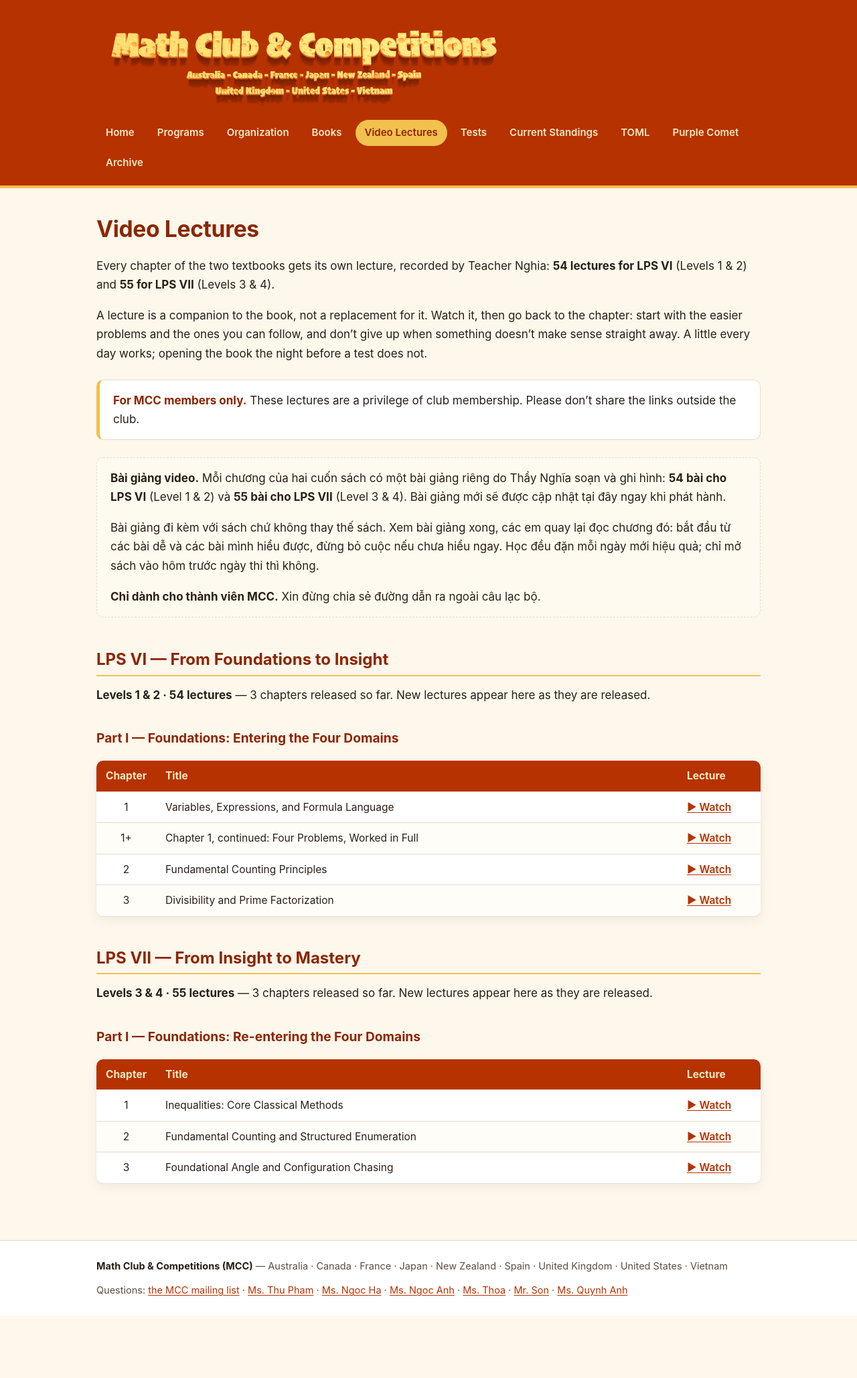
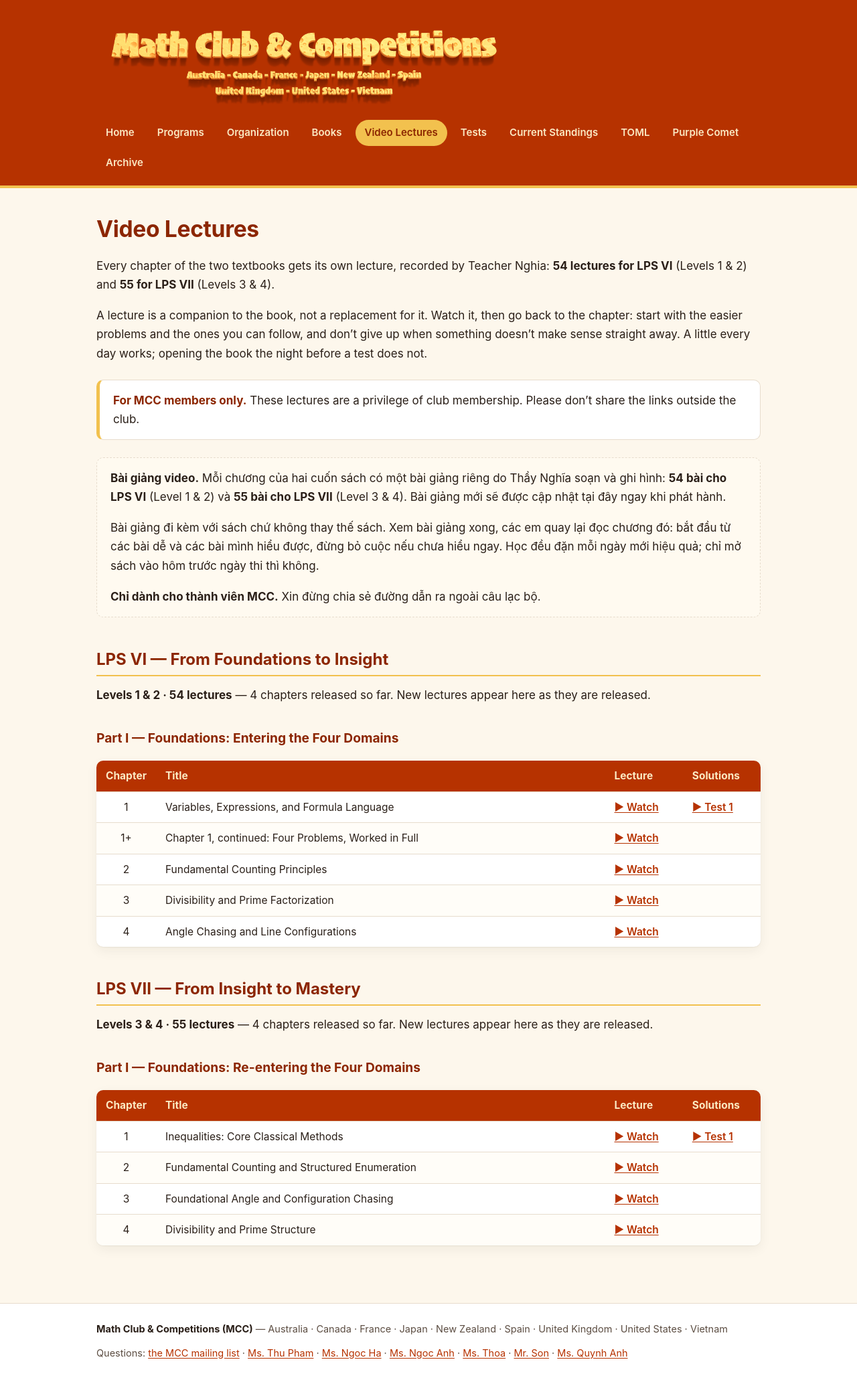
Before and after one commit to nghia71/nghia71.github.io, a Jekyll site: the page built from video-lectures.md, in a window 1280 px wide. Shown: the whole page at 67% size. Built offline with Jekyll 4.4.1, drawn with Linux system fonts in a browser that asks for light colours; before the commit the page ends 1965 px from its top, so only the background shows below that.

Commit message:
Video lectures: Chapter 4 for both books; Solutions column with Ch 1 Test 1 solution videos
Co-Authored-By: Claude Opus 5.5 <noreply@anthropic.com>
Claude-Session: https://claude.ai/code/session_016Mkh1cjqT6NrJfpU6JhrRQ

```diff
--- a/video-lectures.md
+++ b/video-lectures.md
@@ -47,7 +47,7 @@ Bài giảng đi kèm với sách chứ không thay thế sách. Xem bài giản
 {% unless forloop.first %}</tbody></table>{% endunless %}
 <h3>{{ l.part }}</h3>
 <table class="lectures">
-<thead><tr><th>Chapter</th><th>Title</th><th>Lecture</th></tr></thead>
+<thead><tr><th>Chapter</th><th>Title</th><th>Lecture</th><th>Solutions</th></tr></thead>
 <tbody>
 {% assign current_part = l.part %}
 {% endif %}
@@ -55,12 +55,14 @@ Bài giảng đi kèm với sách chứ không thay thế sách. Xem bài giản
   <td>{{ l.chapter }}</td>
   <td>{{ l.title }}</td>
   <td><a href="{{ l.url }}" target="_blank" rel="noopener">▶ Watch</a></td>
+  <td>{% for s in l.solutions %}{% if s.url != "" %}<a href="{{ s.url }}" target="_blank" rel="noopener">▶ {{ s.label }}</a><br>{% endif %}{% endfor %}</td>
 </tr>
 {% for x in l.extras %}{% if x.url != "" %}
 <tr>
   <td>{{ x.label }}</td>
   <td>{{ x.title }}</td>
   <td><a href="{{ x.url }}" target="_blank" rel="noopener">▶ Watch</a></td>
+  <td></td>
 </tr>
 {% endif %}{% endfor %}
 {% if forloop.last %}</tbody></table>{% endif %}
@@ -71,6 +73,6 @@ Bài giảng đi kèm với sách chứ không thay thế sách. Xem bài giản
 <style>
   table.lectures { width: 100%; }
   table.lectures td:first-child, table.lectures th:first-child { width: 5.5em; text-align: center; }
-  table.lectures td:last-child, table.lectures th:last-child { width: 8em; white-space: nowrap; }
+  table.lectures td:nth-child(n+3), table.lectures th:nth-child(n+3) { width: 7.5em; white-space: nowrap; }
   table.lectures a { font-weight: 600; }
 </style>
```
Also changed, not shown: _data/video_lectures.yml (+10 -2 lines).
